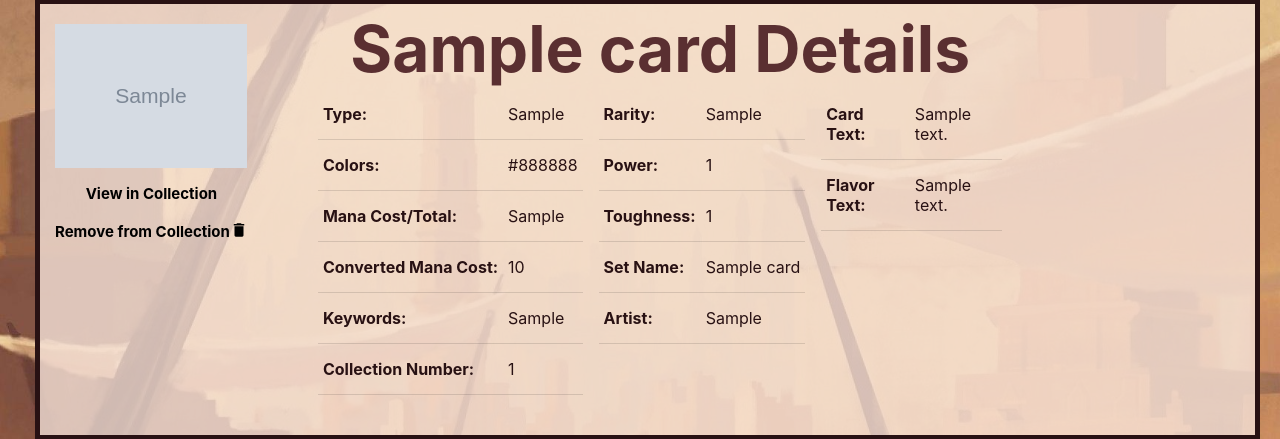
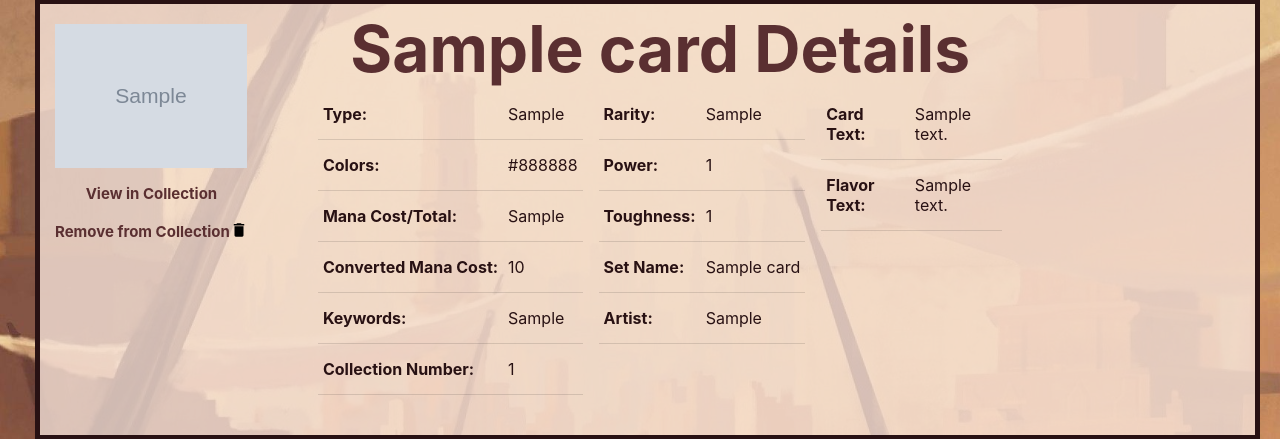
Before and after one commit to dorianmeade/Bazaar_Of_Wonders, a Django app: page /details?selected=1 in a window 1280 px wide. Shown: the part 877-1316 px from the top of the page. Run offline with Django 3.2, Linux system fonts and the light colour scheme; a user stored in the database is signed in; tables that the repository leaves empty hold one stand-in row (values such as "Sample post"); grey boxes marked "Sample" are stand-in pictures; some libraries are stand-ins or nearby versions.

Commit message:
Minor UI fixes.

```diff
--- a/main/templates/main/details.html
+++ b/main/templates/main/details.html
@@ -9,12 +9,12 @@
                     <!-- display all known card information -->
                     <img src="{{ c.card_image_loc }}" style="width: 15vw; height: auto; margin-top: 20px; ">
                     {% if user.is_authenticated and card_saved %}
-                        <p style="color: rgb(40, 17, 19)"><a style="color:black" href="{% url 'main:collection' %}"><b>View in Collection</b></a></p>
-                        <p style="color: rgb(40, 17, 19)"><a style="color:black" href="{% url 'main:remove_from_collection' %}?selected={{c.product_id}}"><b>Remove from Collection</b></b><i class="black-text material-icons" style="vertical-align: -10%; font-size:18px;">delete</i></a></p>
+                        <p style="color: rgb(40, 17, 19)"><a style="color:rgb(90, 47, 49)" href="{% url 'main:collection' %}"><b>View in Collection</b></a></p>
+                        <p style="color: rgb(40, 17, 19)"><a style="color:rgb(90, 47, 49)" href="{% url 'main:remove_from_collection' %}?selected={{c.product_id}}"><b>Remove from Collection</b></b><i class="black-text material-icons" style="vertical-align: -10%; font-size:18px;">delete</i></a></p>
                     {% elif user.is_authenticated and not card_saved %}
-                        <p style="color: rgb(40, 17, 19)"><a href="{% url 'main:add_to_collection' %}?selected={{c.product_id}}" style="color:black"><b>Add card to your collection</b></b>.</a></p>
+                        <p style="color: rgb(40, 17, 19)"><a href="{% url 'main:add_to_collection' %}?selected={{c.product_id}}" style="color:rgb(90, 47, 49)"><b>Add card to your collection</b></b>.</a></p>
                     {% else %}
-                        <p style="color:white;"><a href="/login" target="_self" style="color:black">Login</a> or <a href="/register" target="_self" style="color:black;">create an account</a> to save this card to your collection.</a></p>
+                        <b><p style="color:rgb(90, 47, 49)"><a href="/login" target="_self" style="color: rgb(64, 126, 155)">Login</a> or <a href="/register" target="_self" style="color: rgb(64, 126, 155)">create an account</a> to save this card to your collection.</p></b>
                     {% endif %}
                 </div>
                 <div class="column2" style="float: left; margin-left: 50px">
@@ -231,7 +231,7 @@
     {% else %}
         <br>
         <div style="background-color: rgba(228, 193, 152, 0.7); text-align: center">
-                    <div style="font-size: 10vw; font-family: CustomBazaarFont; color: rgb(40, 63, 19); ">Currently no listings available for this card</div>
+            <div style="font-size: 10vw; font-family: CustomBazaarFont; color: rgb(40, 63, 19); ">Currently no listings available for this card</div>
         </div>
         <br>
     {% endif %}
--- a/main/templates/main/includes/collected_cards.html
+++ b/main/templates/main/includes/collected_cards.html
@@ -8,7 +8,7 @@
                 <a title="card-testing" class="btn-link" style="width:min-content" href="{% url 'main:details' %}?selected={{c.card.product_id}}">
                     {% load static %}
                     <div class="card-image">
-                        <img class="media responsive-img" src="{{c.card.card_image_loc}}" alt="{{c.card.name}}" style="min-width:20vw; max-width: 20vw; min-height:25vw; max-height: 25vw" \>
+                        <img class="media responsive-img" src="{{c.card.card_image_loc}}" alt="{{c.card.name}}" style="min-width:20vw; max-width: 100%; min-height:25vw; max-height: 25vw" \>
                     </div>
                     <div class="card-name white-text" style="text-align: center;">
                         <div class="card-action " style=" text-align: center; display: flex; align-items: center; justify-content: center; ">
```
